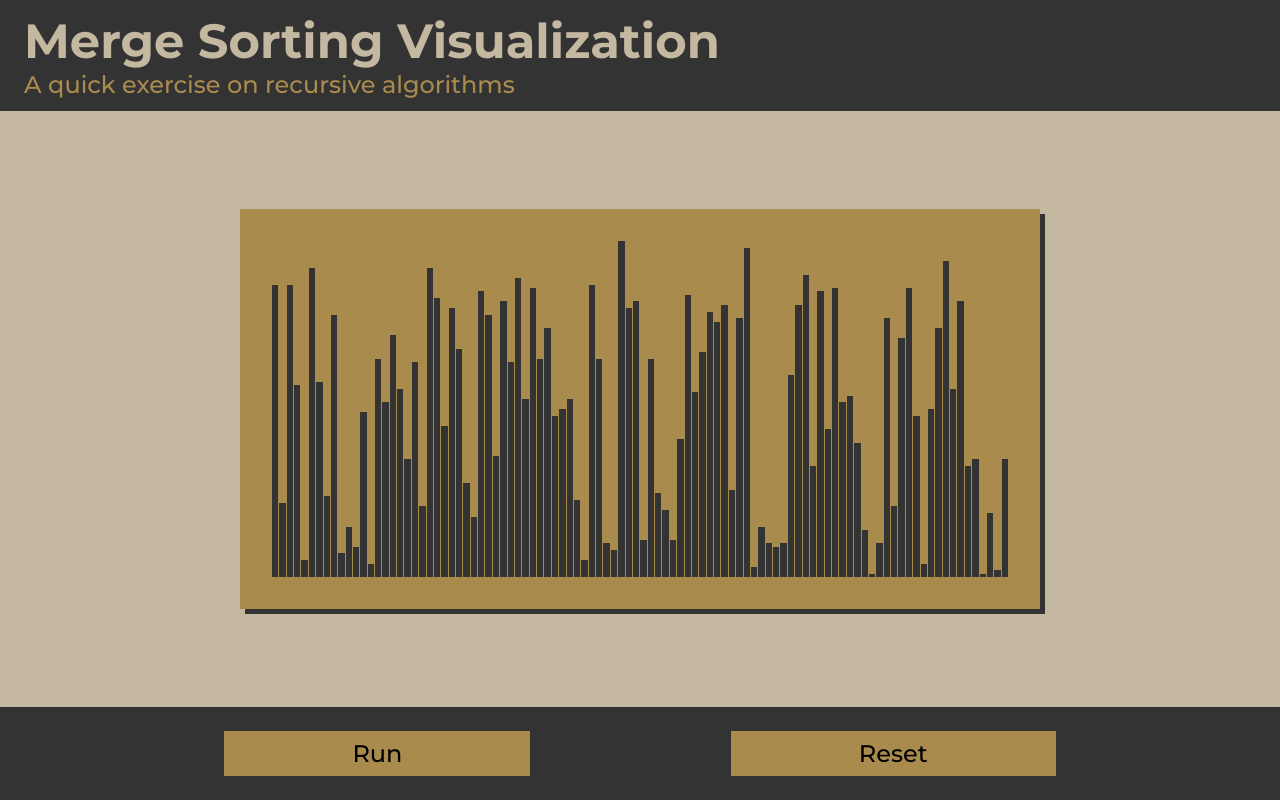
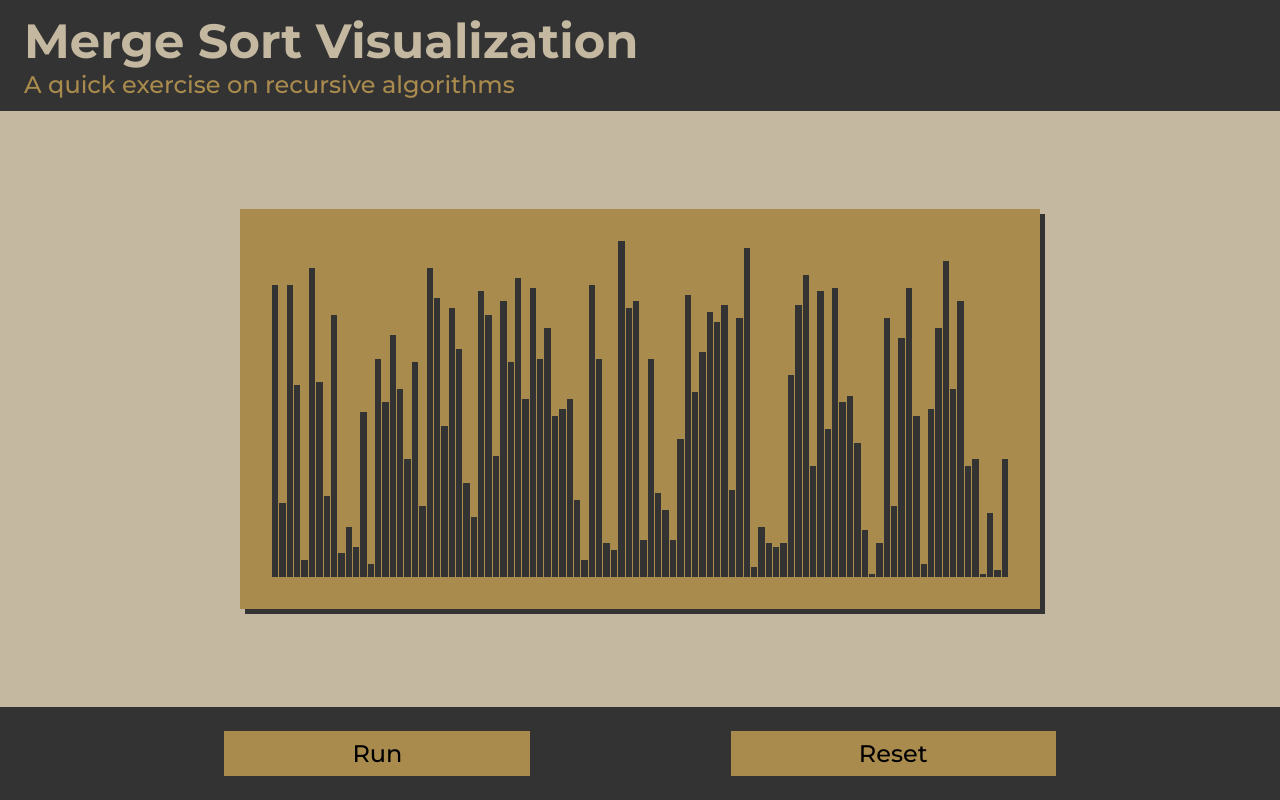
Before and after one commit to MrBlunderovich/odin-merge-sort, a plain HTML site: page index.html in a window 1280 px wide. Drawn offline with Linux system fonts and the light colour scheme.

Commit message:
change heading

```diff
--- a/index.html
+++ b/index.html
@@ -10,7 +10,7 @@
   </head>
   <body>
     <header class="header">
-      <h1>Merge Sorting Visualization</h1>
+      <h1>Merge Sort Visualization</h1>
       <p>A quick exercise on recursive algorithms</p>
     </header>
     <main class="main"></main>
```
